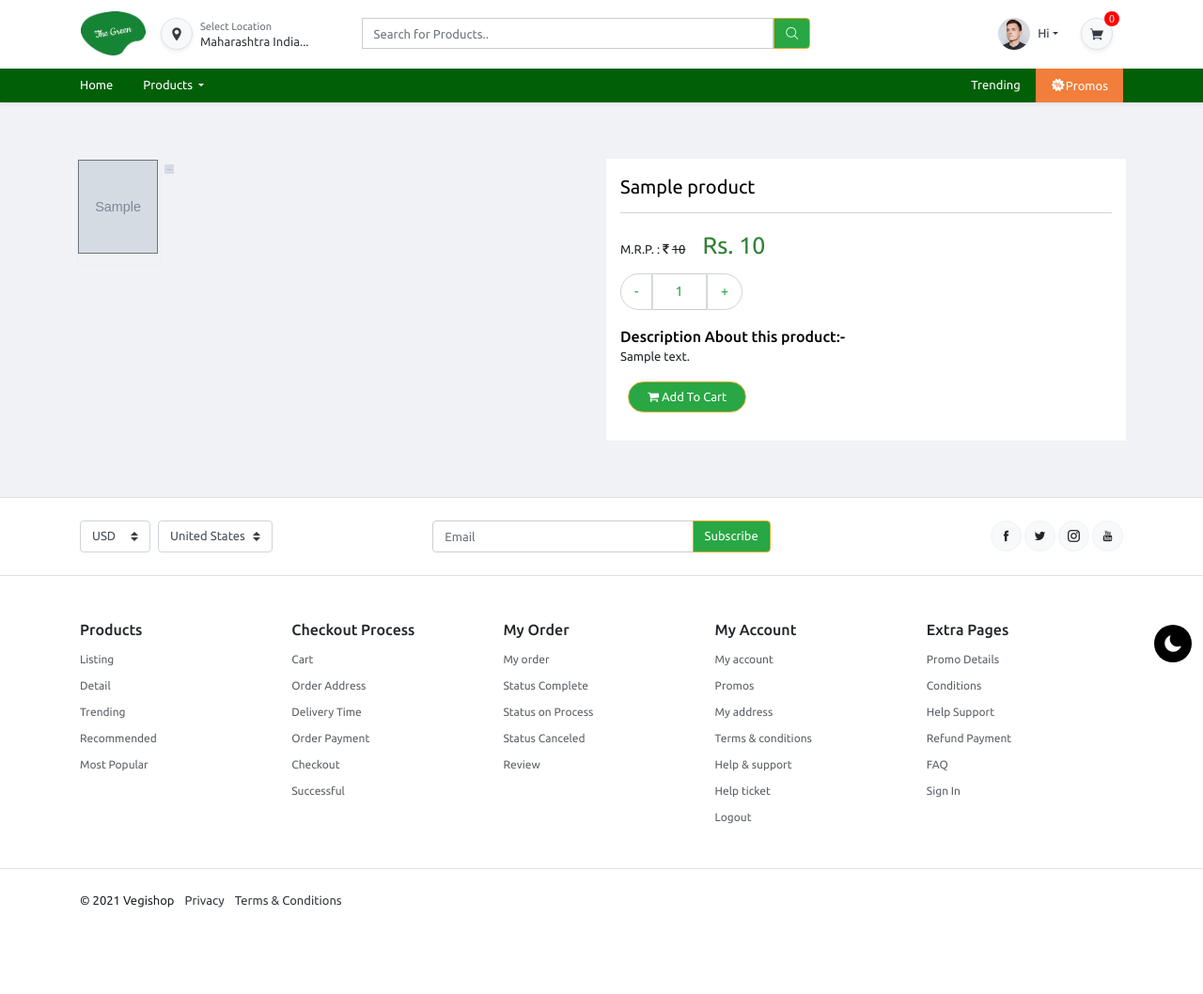
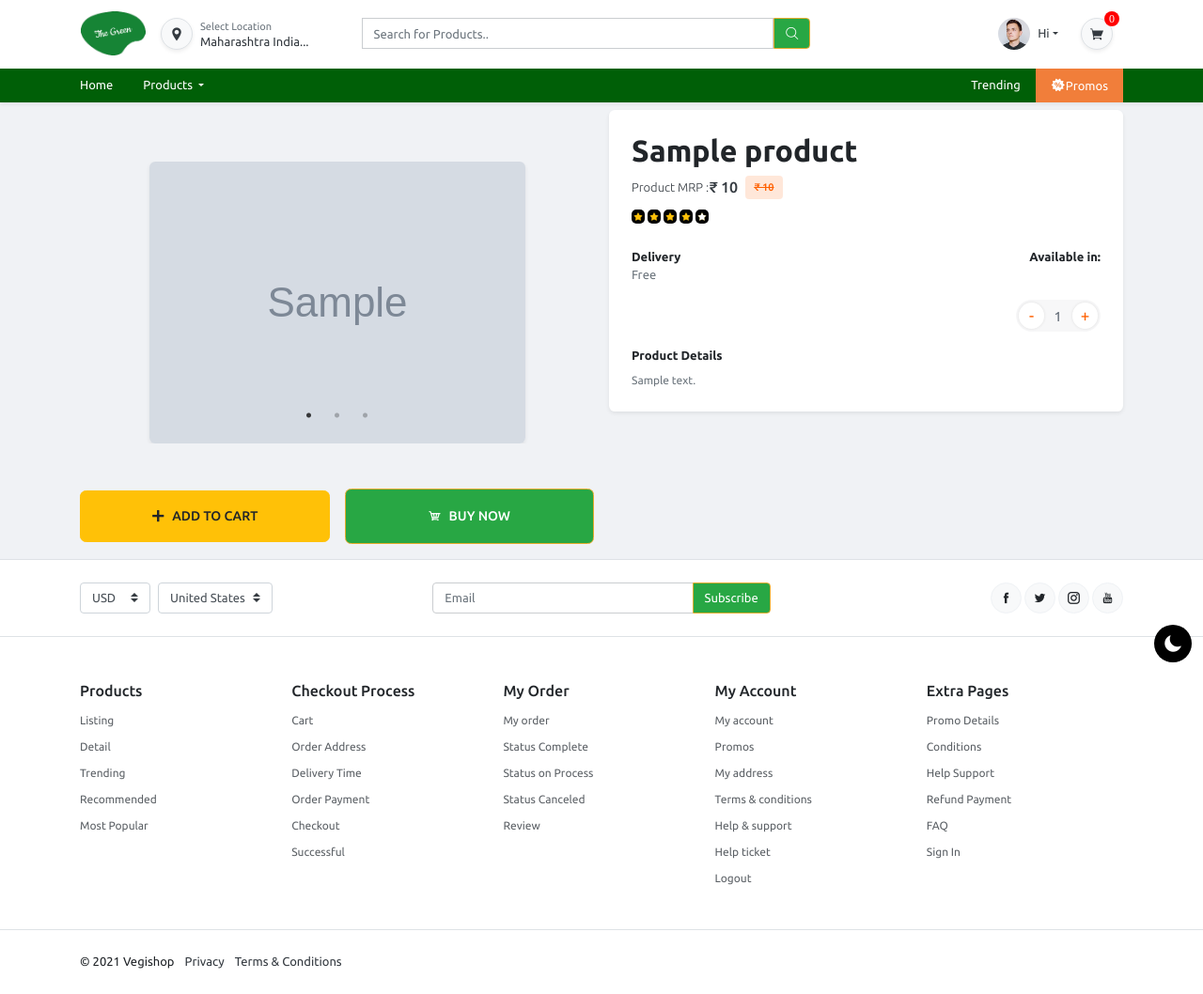
Before and after one commit to kkrajid/TheGreen, a Django app: template templates/product/productDetails.html in a window 1280 px wide. Shown: the part 25-1083 px from the top of the page at 94% size. Before the commit the page ends 991 px from the top, so only its background shows below. Run offline with Django 4.2, Linux system fonts and the light colour scheme; the template is opened without the code that fills it: most values are stand-ins (such as "Sample title", 1, 10 or a date in 2020); grey boxes marked "Sample" are stand-in pictures; some libraries are stand-ins or nearby versions.

Commit message:
product details update

```diff
--- a/Accounts/views.py
+++ b/Accounts/views.py
@@ -138,6 +138,7 @@ def login(request):
 
         else:
             messages.info(request,'Mobile Not verified')
+
             return render(request,'userAccount/login.html')
 
     else:
--- a/templates/product/productDetails.html
+++ b/templates/product/productDetails.html
@@ -445,7 +445,7 @@
       color: #fd7f34;
   }
   </style>
-<section id="langingpage" class="services ">
+{% comment %} <section id="langingpage" class="services ">
    <div class="container">
       <div class="row row-sm product_data">
          <div class="col-md-6 _boxzoom">
@@ -495,7 +495,7 @@
                               <i class="fa fa-shopping-cart"></i> Go to Cart
                             </a>
                           {% else %}
-                            <button class="btn-theme btn btn-success addToCartBtn" tabindex="0">
+                            <button class="btn-theme btn btn-success " tabindex="0">
                               <i class="fa fa-shopping-cart"></i> Add to Cart
                             </button>
                           {% endif %}
@@ -510,7 +510,121 @@
          </div>
       </div>
    </div>
-</section>
+</section> {% endcomment %}
+
+<div class="container mt-2 ">
+  <div class="row _p-price-box">
+    {% csrf_token %}
+    <input type="hidden" value="{{products.id}}" class="prod_id">
+    <div class="col-lg-6">
+        <div class="recommend-slider mb-5 " style="margin-bottom: 20%; margin-top: 10%;">
+            <div class="osahan-slider-item">
+                <img src="{{products.product_image.url}}" class="img-fluid mx-auto shadow-sm rounded"
+                    alt="Responsive image">
+            </div>
+            <div class="osahan-slider-item">
+                <img src="{{products.product_image.url}}" class="img-fluid mx-auto shadow-sm rounded"
+                    alt="Responsive image">
+            </div>
+            <div class="osahan-slider-item">
+                <img src="{{products.product_image.url}}" class="img-fluid mx-auto shadow-sm rounded"
+                    alt="Responsive image">
+            </div>
+        </div>
+        <div class="pd-f d-flex align-items-center mb-3">
+          {% if products.id in cart %}
+          <a href="{% url 'Cart_page' %}"
+                class="btn btn-secondary p-3 rounded btn-block d-flex align-items-center justify-content-center mr-3 btn-lg "><i
+                    class="icofont m-0 mr-2"></i> GO TO CART</a>
+          {% else %}
+          <button
+                class="btn btn-warning p-3 rounded btn-block d-flex align-items-center justify-content-center mr-3 btn-lg addToCartBtn"><i
+                    class="icofont-plus m-0 mr-2"></i> ADD TO CART</button>
+          {% endif %}
+            <a href="#"
+                class="btn btn-success p-3 rounded btn-block d-flex align-items-center justify-content-center btn-lg m-0"><i
+                    class="icofont-cart m-0 mr-2"></i> BUY NOW</a>
+        </div>
+    </div>
+    <div class="col-lg-6">
+        <div class="p-4 bg-white rounded shadow-sm">
+            <div class="pt-0">
+                <h2 class="font-weight-bold">{{products.name}}</h2>
+                <p class="font-weight-light text-dark m-0 d-flex align-items-center">
+                    Product MRP : <b class="h6 text-dark m-0">₹ {{products.selling_price}}</b>
+                    <span class="badge badge-danger ml-2"> <del>₹ {{products.original_price}}</del></span>
+                </p>
+                <a href="review.html">
+                    <div class="rating-wrap d-flex align-items-center mt-2">
+                        <ul class="rating-stars list-unstyled">
+                            <li>
+                                <i class="icofont-star text-warning"></i>
+                                <i class="icofont-star text-warning"></i>
+                                <i class="icofont-star text-warning"></i>
+                                <i class="icofont-star text-warning"></i>
+                                <i class="icofont-star"></i>
+                            </li>
+                        </ul>
+                        <p class="label-rating text-muted ml-2 small" hidden> (245 Reviews)</p>
+                    </div>
+                </a>
+            </div>
+            <div class="pt-2">
+                <div class="row">
+                    <div class="col-6">
+                        <p class="font-weight-bold m-0">Delivery</p>
+                        <p class="text-muted m-0">Free</p>
+                    </div>
+                    <div class="col-6 text-right">
+                        <p class="font-weight-bold m-0">Available in:</p>
+                        <p class="text-muted m-0" hidden>1 kg, 2 kg, 5 kg</p>
+                    </div>
+                </div>
+            </div>
+            <div class="details">
+                <div class="pt-3 bg-white">
+                    <div class="d-flex align-items-center">
+                        <div class="btn-group osahan-radio btn-group-toggle" hidden data-toggle="buttons">
+                            <label class="btn btn-secondary active">
+                                <input type="radio" name="options" id="option1" checked> 4 pcs
+                            </label>
+                            <label class="btn btn-secondary">
+                                <input type="radio" name="options" id="option2"> 6 pcs
+                            </label>
+                            <label class="btn btn-secondary">
+                                <input type="radio" name="options" id="option3"> 1 kg
+                            </label>
+                        </div>
+                        <a class="ml-auto" href="#" >
+                            <form id='myform' class="cart-items-number d-flex " method='POST' action='#'>
+                                <input type='button' value='-' class='qtyminus btn btn-success btn-sm decrement-btn'
+                                    field='quantity' />
+                                <input type='text' name='quantity' value='1' class='qty form-control qty-input' />
+                                <input type='button' value='+' class='qtyplus btn btn-success btn-sm increment-btn'
+                                    field='quantity' />
+                            </form>
+                        </a>
+                    </div>
+                </div>
+                <div class="pt-3">
+                    <div class="input-group mb-3 border rounded shadow-sm overflow-hidden bg-white" hidden>
+                        <div class="input-group-prepend" hidden>
+                            <button class="border-0 btn btn-outline-secondary text-success bg-white"><i
+                                    class="icofont-search"></i></button>
+                        </div>
+                        <input type="text" class="shadow-none border-0 form-control form-control-lg pl-0"
+                            placeholder="Type your city (e.g Chennai, Pune)" aria-label=""
+                            aria-describedby="basic-addon1">
+                    </div>
+                    <p class="font-weight-bold mb-2">Product Details</p>
+                    <p class="text-muted small mb-0">{{products.description}}</p>
+                </div>
+            </div>
+        </div>
+    </div>
+  </div>
+</div>
+
 <!-- <main class="container my-4">
   <h3 class="my-4 border-bottom pb-1">Product Details</h3>
   <div class="row">
@@ -598,15 +712,9 @@
         success: function(response) {
           // Handle successful response from server
           if (response.state) {
-            let popup = document.createElement('div');
-            {% comment %} popup.id = "popup";
-            popup.innerHTML = "<h4>"+response.message+"</h4>";
-            document.body.appendChild(popup); {% endcomment %}
-            swal(response.message);
-
-            setTimeout(function() {
-              popup.style.display = "none";
-            }, 1500);
+            swal(response.message).then((value) => {
+                    window.location.href = "{% url 'ProductDetails' products.Category.name products.name %}"
+                  });
           }
           $('.cart-count').text(response.count)
 
```
